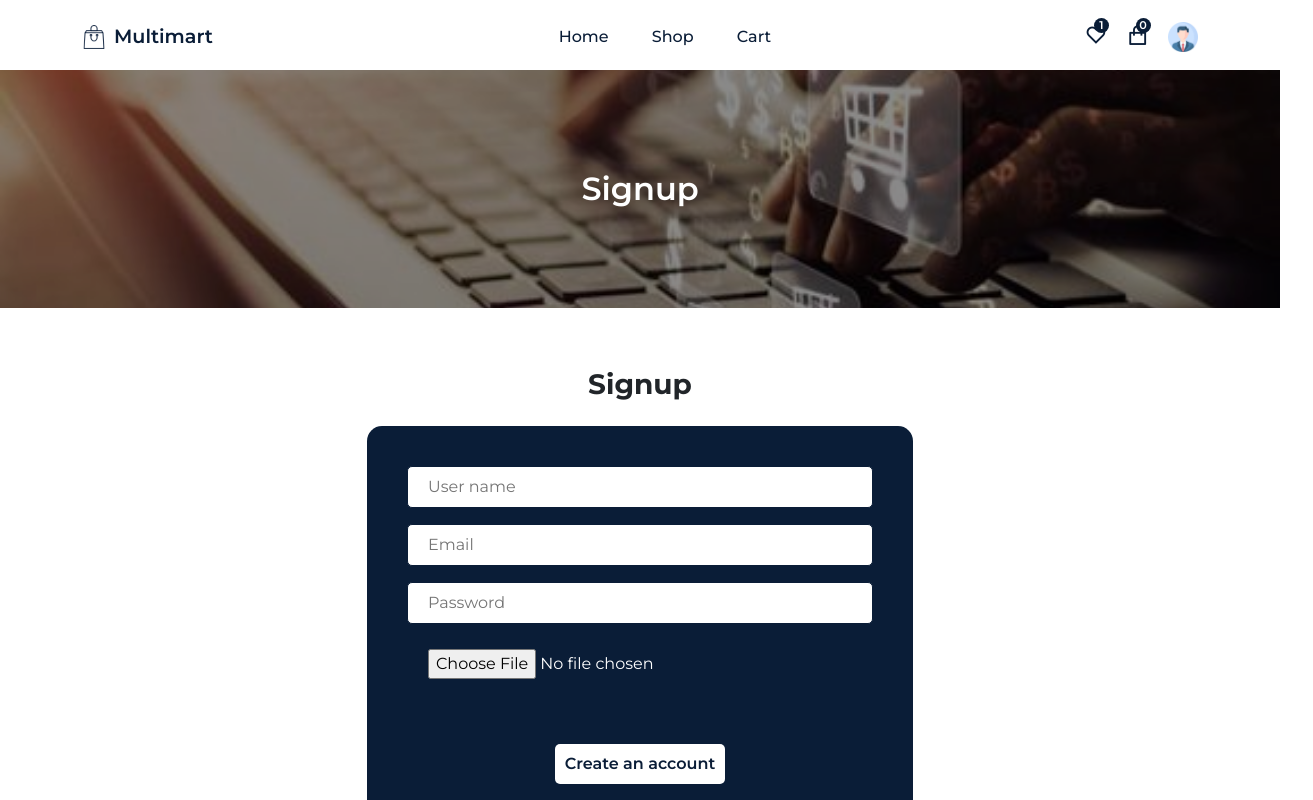
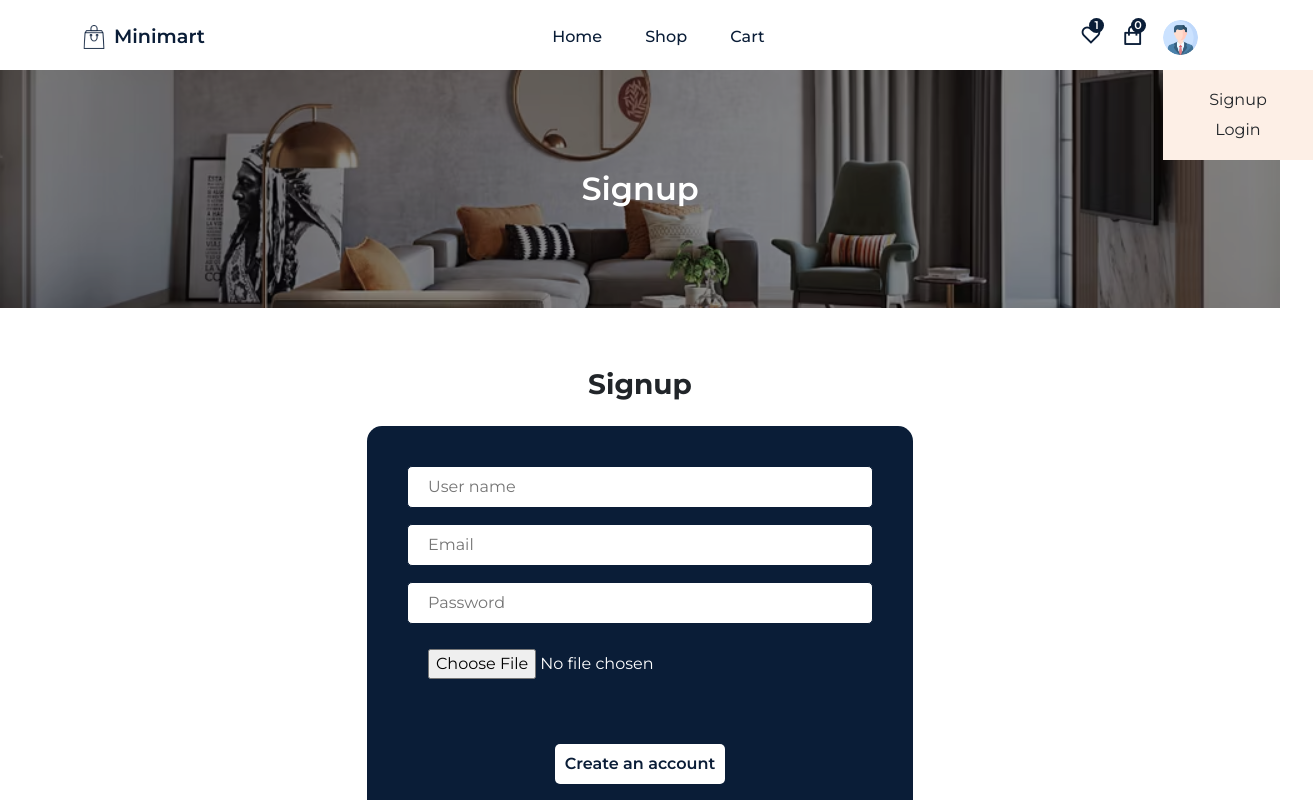
Before and after one commit to ahmed-kkamel/Minimart-ecommerce, a React (Create React App) app: page /signup in a window 1280 px wide. Both pictures are taken after a click on the picture 1182 px from the left and 37 px from the top of the page. Shown: the top 800 px of the page, 1313 px wide, since content can reach past the window. Built offline with nearby package versions, Linux system fonts and the light colour scheme; no server answers.

Commit message:
adding functionality

```diff
--- a/src/components/Header/Header.jsx
+++ b/src/components/Header/Header.jsx
@@ -1,6 +1,6 @@
 import React, { useEffect, useRef } from "react";
 import { Container, Row } from "reactstrap";
-import { NavLink, useNavigate } from "react-router-dom";
+import { NavLink, useNavigate, Link } from "react-router-dom";
 // importing Css file
 import "../Header/header.css";
 // Animation importing
@@ -8,6 +8,12 @@ import { motion } from "framer-motion";
 import logo from "../../assets/images/eco-logo.png";
 import userIcon from "../../assets/images/user-icon.png";
 import { useSelector } from "react-redux";
+
+import useAuth from "./../../custom hooks/useAuth";
+import { signOut } from "firebase/auth";
+import { Auth } from "firebase/auth";
+import { auth } from "../../firebase.config";
+import { toast } from "react-toastify";
 const Header = () => {
 	const navLinks = [
 		{
@@ -26,8 +32,11 @@ const Header = () => {
 
 	const headerRef = useRef(null);
 	const menuRef = useRef(null);
+	const profileRef = useRef(null);
 	const totalQuantity = useSelector((stata) => stata.cart.totalQuantinty);
 	const navigate = useNavigate();
+	const { currentUser } = useAuth();
+
 	const stickyHeaderFunction = () => {
 		window.addEventListener("scroll", () => {
 			if (
@@ -53,6 +62,17 @@ const Header = () => {
 	const handleOpenCart = () => {
 		navigate("cart");
 	};
+	const toggleProfileActions = () => {
+		profileRef.current.classList.toggle("show_profileActions");
+	};
+	const logout = () => {
+		signOut(auth)
+			.then(() => {
+				toast.success("Logged out");
+				navigate("/home");
+			})
+			.catch((err) => toast.error(err.message));
+	};
 	return (
 		<header className="header" ref={headerRef}>
 			<Container>
@@ -61,7 +81,9 @@ const Header = () => {
 						<div className="logo">
 							<img src={logo} alt="logo" />
 							<div>
-								<h1>Multimart</h1>
+								<Link to="/home">
+									<h1>Minimart</h1>
+								</Link>
 							</div>
 						</div>
 						<div className="navigation" ref={menuRef} onClick={toggleMenu}>
@@ -89,13 +111,28 @@ const Header = () => {
 								<i className="ri-shopping-bag-line"></i>
 								<span className="badge">{totalQuantity}</span>
 							</span>
-							<span>
+							<div className="profile">
 								<motion.img
 									whileTap={{ scale: 1.2 }}
-									src={userIcon}
+									src={currentUser ? currentUser.photoURL : userIcon}
 									alt="user icon"
+									onClick={toggleProfileActions}
 								/>
-							</span>
+								<div
+									className="profile__actions"
+									ref={profileRef}
+									onClick={toggleProfileActions}
+								>
+									{currentUser ? (
+										<span onClick={logout}>Log out</span>
+									) : (
+										<span className="d-flex align-items-center justify-content-center flex-column">
+											<Link to="/signup">Signup</Link>
+											<Link to="/login">Login</Link>
+										</span>
+									)}
+								</div>
+							</div>
 							<div className="mobile__menu ">
 								<span onClick={toggleMenu}>
 									<i className="ri-menu-line"></i>
--- a/src/components/Header/header.css
+++ b/src/components/Header/header.css
@@ -65,10 +65,34 @@
 	color: var(--primary-color);
 	cursor: pointer;
 }
-.nav__icons span img {
-	width: 30px;
-	height: 30px;
+.nav__icons .profile img {
+	width: 35px;
+	height: 35px;
+	border-radius: 50%;
 	cursor: pointer;
+}
+.nav__icons .profile {
+	position: relative;
+	z-index: 9;
+}
+.nav__icons .profile .profile__actions {
+	position: absolute;
+	top: 98%;
+	left: 0;
+	width: 150px;
+	z-index: 10;
+	padding: 15px;
+	display: flex;
+	align-items: center;
+	flex-direction: column;
+	line-height: 30px;
+	background: var(--card-bg-01);
+	cursor: pointer;
+	display: none;
+}
+
+.nav__icons .profile .show_profileActions {
+	display: block;
 }
 .mobile__menu {
 	font-size: 1.3rem;
@@ -141,4 +165,8 @@
 		height: 60px;
 		line-height: 60px;
 	}
+	.nav__icons .profile .profile__actions {
+		left: -40px;
+		width: 120px;
+	}
 }
--- a/src/pages/Home.jsx
+++ b/src/pages/Home.jsx
@@ -62,7 +62,7 @@ const Home = () => {
 									whileTap={{ scale: 1.1 }}
 									className="buy__button"
 								>
-									<Link to="shop">SHOP NOW</Link>
+									<Link to="/shop">SHOP NOW</Link>
 								</motion.button>
 							</div>
 						</Col>
@@ -97,7 +97,7 @@ const Home = () => {
 			<section className="timer__count">
 				<Container>
 					<Row>
-						<Col lg="6" md="12 text-center">
+						<Col lg="6" md="12" className="timer-col">
 							<div className="clock__top-content">
 								<h3 className="text-white fs-6 mb-2">Limited Offers</h3>
 								<h2 className="text-white fs-5 mb-3">Quality Armchair</h2>
--- a/src/styles/home.css
+++ b/src/styles/home.css
@@ -77,6 +77,9 @@
 		font-size: 1rem !important;
 		margin-bottom: 1rem !important;
 	}
+	.timer-col {
+		text-align: center;
+	}
 }
 @media only screen and (max-width: 576px) {
 	.hero__content {
```
Also changed, not shown: src/assets/images/common-section.jpg.
